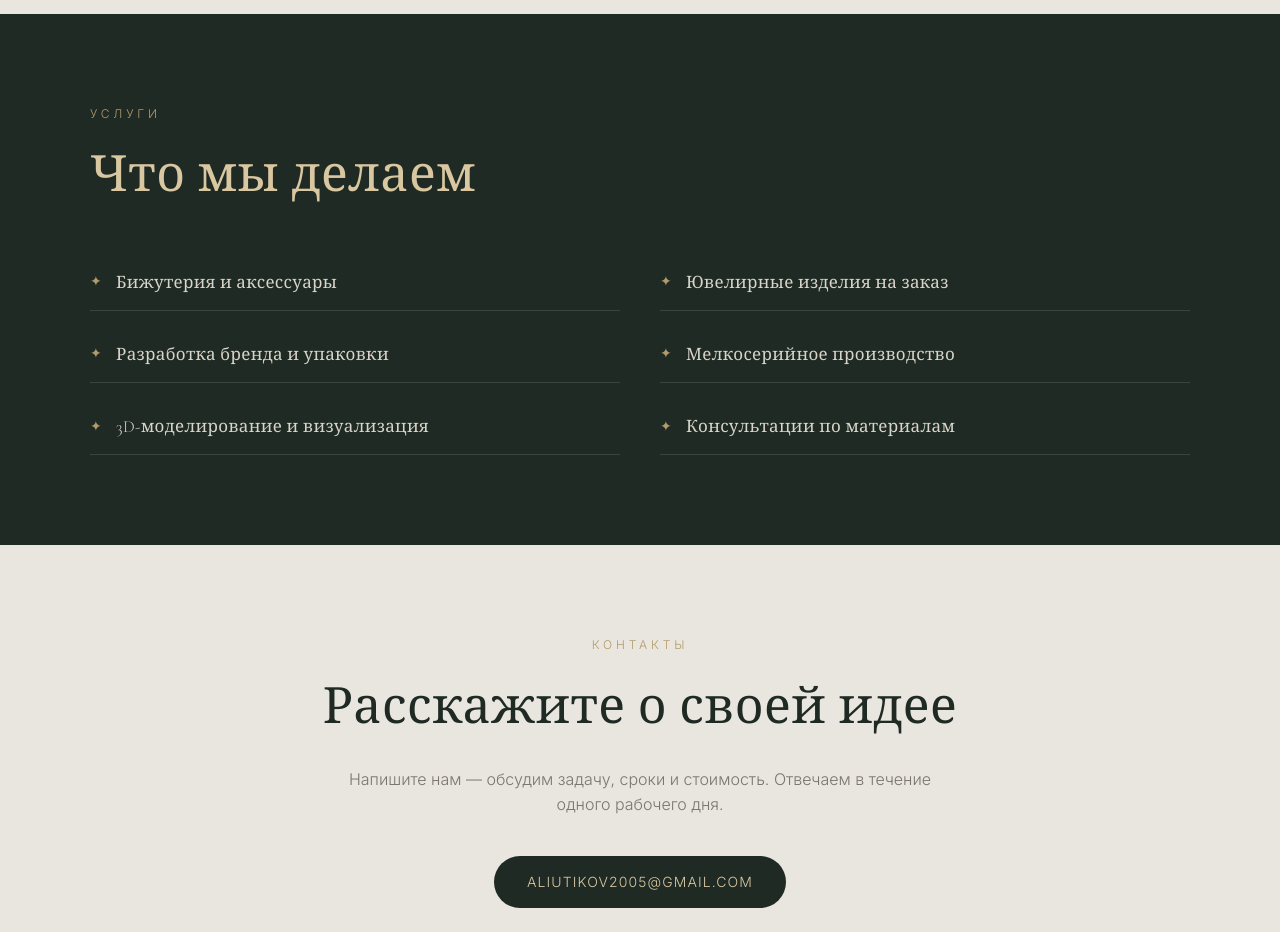
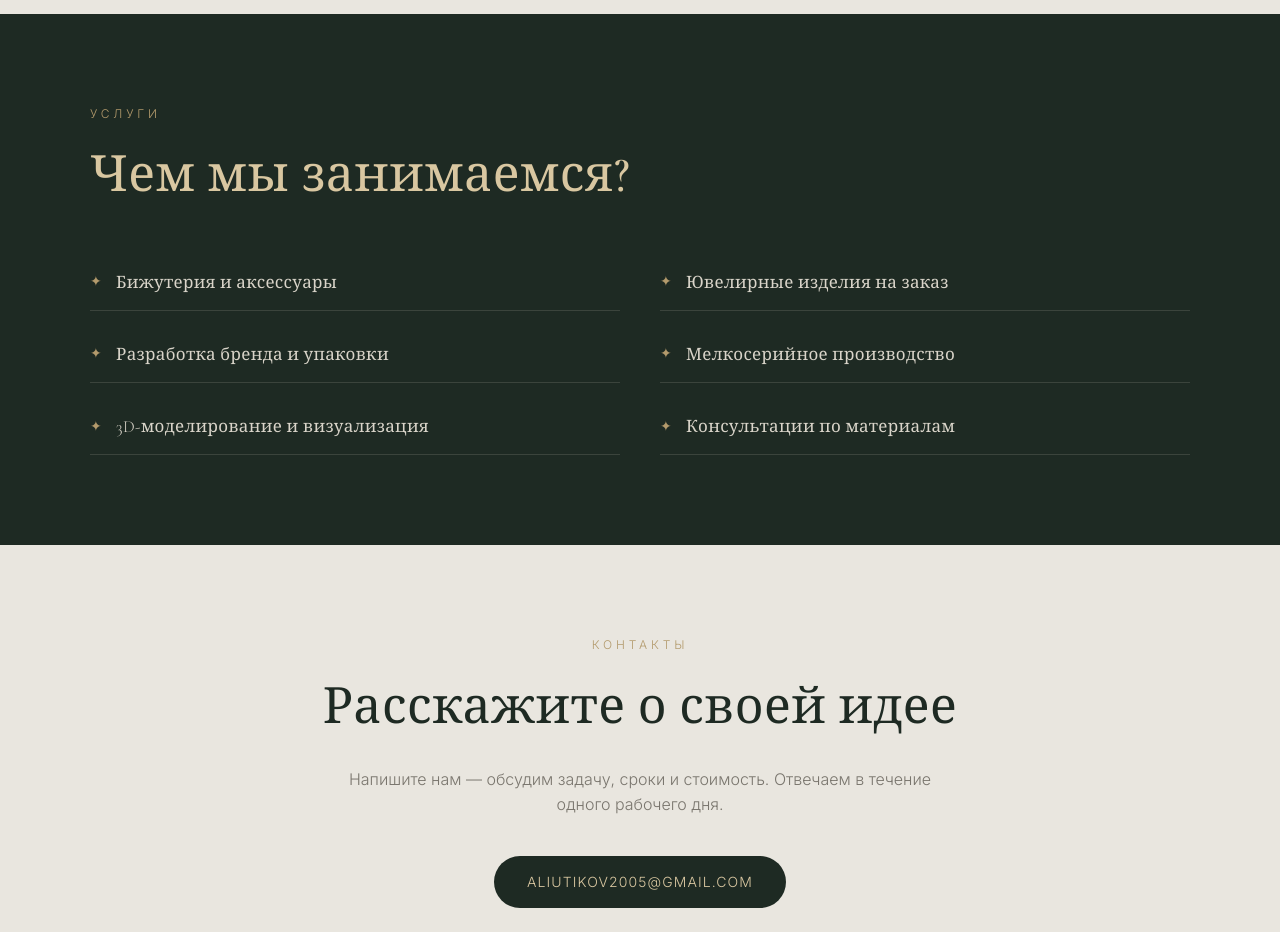
Before and after one commit to arturshabrov777-coder/bureau-lyutikova, a plain HTML site: page index.html in a window 1280 px wide. Shown: the part 1480-2412 px from the top of the page. Drawn offline with nearby package versions, Linux system fonts and the light colour scheme.

Commit message:
Update index.html

```diff
--- a/index.html
+++ b/index.html
@@ -101,7 +101,7 @@
     <section class="section section--dark" id="services">
         <div class="section__inner">
             <p class="section__eyebrow">Услуги</p>
-            <h2 class="section__title">Что мы делаем</h2>
+            <h2 class="section__title">Чем мы занимаемся?</h2>
             <ul class="services">
                 <li><span>✦</span> Бижутерия и аксессуары</li>
                 <li><span>✦</span> Ювелирные изделия на заказ</li>
```
